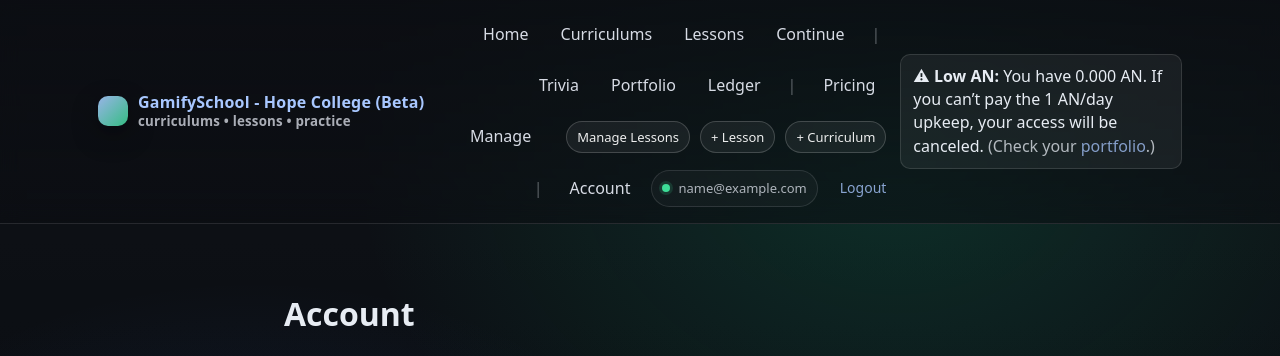
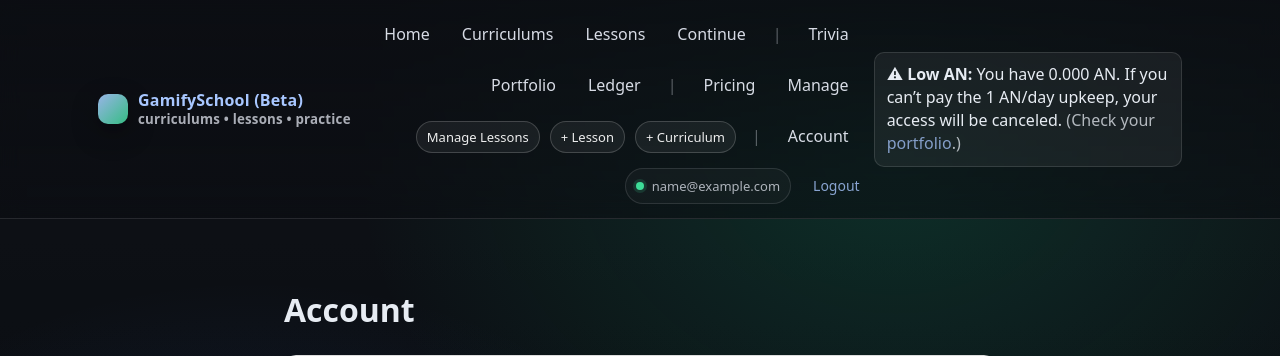
Before and after one commit to valenmfeldmann/languageLearningApp, a Flask app: page /app/account in a window 1280 px wide. Shown: the top 356 px of the page. Run offline with Flask 3, Linux system fonts and the light colour scheme; the visitor is signed in with stand-in values (Sample User, id 1); data comes from the database, SQL or seed files in the repository; data that the repository does not hold is empty; some libraries are stand-ins or nearby versions.

Commit message:
Adjust name

```diff
--- a/app/templates/base.html
+++ b/app/templates/base.html
@@ -691,7 +691,7 @@
       <a class="brand" href="{{ url_for('main.app_home') }}">
         <span class="brand-badge"></span>
         <span>
-          GamifySchool - Hope College (Beta)
+          GamifySchool (Beta)
           <small class="muted">curriculums • lessons • practice</small>
         </span>
       </a>
```
